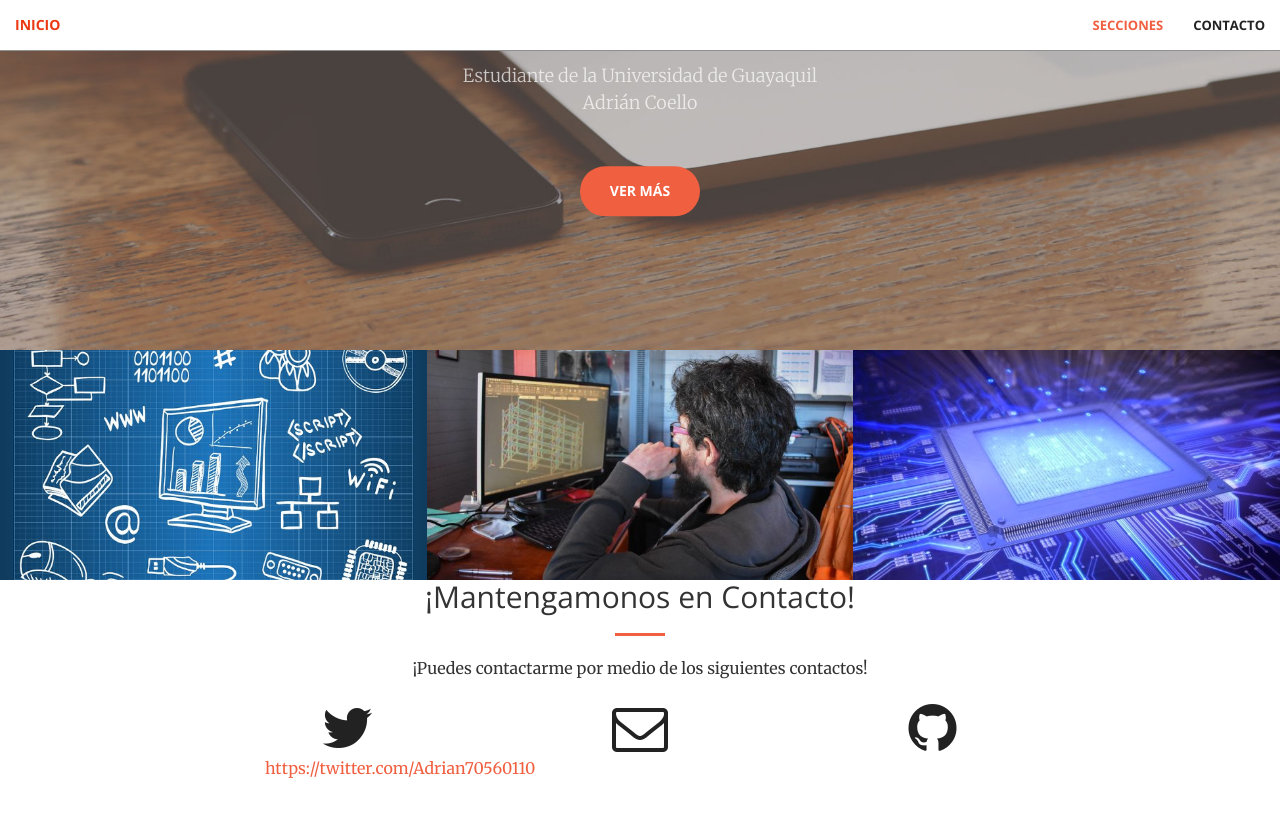
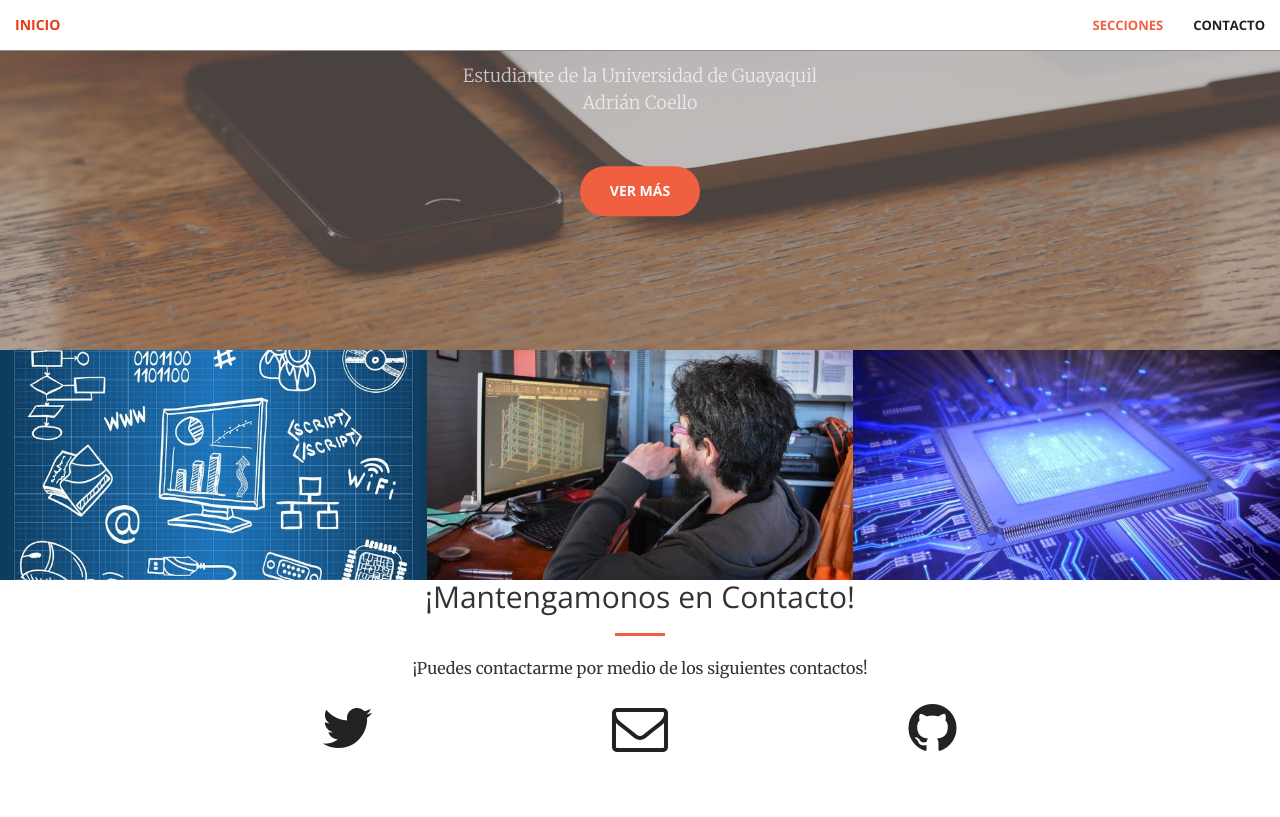
Before and after one commit to Vico2001/Vico01.github.io, a Jekyll site: the page built from index.html, in a window 1280 px wide and 900 px high, scrolled down 550 px. Shown: the top 817 px of the window. Built offline with Jekyll 4.4.1, drawn with Linux system fonts in a browser that asks for light colours.

Commit message:
Update contact.html

```diff
--- a/_includes/contact.html
+++ b/_includes/contact.html
@@ -9,7 +9,7 @@
         <div class="col-lg-2 col-lg-offset-2 text-center">
             <a href="https://twitter.com/{{ site.twitter_username }}">
                 <i class="fa fa-twitter fa-3x wow bounceIn" data-wow-delay=".1s"></i>
-                <p>{{ site.twitter_username }}</p>
+                <p>{{ https://twitter.com/Adrian70560110 }}</p>
             </a>
         </div>
         <div class="col-lg-2 col-lg-offset-1 text-center">
```
